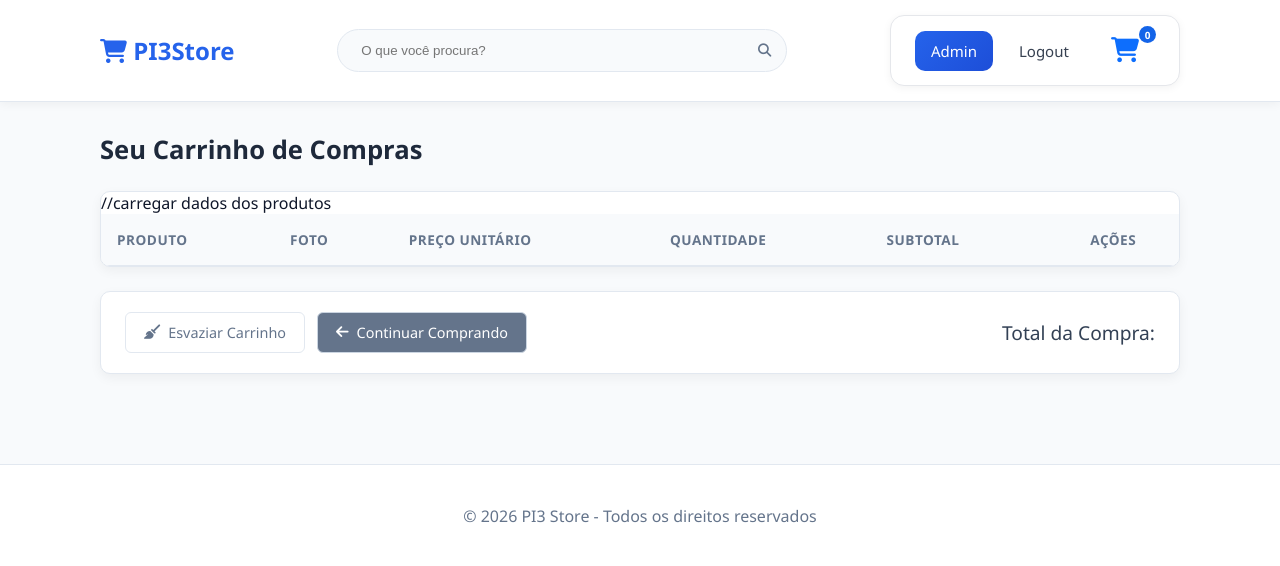
After one commit to dvt-siqueira/3b_lojavirtual, a PHP site: page /carrinhoVitrine.php in a window 1280 px wide. The commit adds this page. Shown: the top 566 px of the page. Run offline with PHP 8.4, Linux system fonts and the light colour scheme; a user stored in the database is signed in; lists and menus that the app fills with data are empty.

Commit message:
integração

```diff
--- a/admin/produtos/cadastrar.php
+++ b/admin/produtos/cadastrar.php
@@ -5,7 +5,7 @@ if (!isset($_SESSION['usuario_id'])) {
     header("Location: ../../login.php?erro=restrito");
     exit();
 }
-print_r($_SESSION);
+//print_r($_SESSION);
 
 exibirCabecalho("Cadastrar Novo Produto - Admin");
 exibirNavbar();
--- a/admin/produtos/functions.php
+++ b/admin/produtos/functions.php
@@ -1,6 +1,11 @@
 <?php
 require_once __DIR__ . '/../../config.php';
-session_start();
+require_once __DIR__ . '/../../controllers/CarrinhoController.php';
+
+
+if (session_status() === PHP_SESSION_NONE) {
+    session_start();
+}
 function buscarProdutos($pdo, $busca = '')
 {
 
@@ -61,6 +66,9 @@ function exibirRodape()
 
 function exibirNavbar()
 {
+    $controller = new CarrinhoController();
+    $dados = $controller->obterDadosView();
+
     if (str_contains($_SERVER['PHP_SELF'], '/admin/')) {
         $basePath = '../../';
     } elseif (str_contains($_SERVER['PHP_SELF'], '/models/')) {
@@ -83,12 +91,20 @@ function exibirNavbar()
                 <ul>
                     <?php
                     if (isset($_SESSION['usuario_id'])): ?>
-                       <li><a href="<?php echo $basePath; ?>admin/produtos/listar.php" class="btn-admin">Admin</a></li>
+                        <li><a href="<?php echo $basePath; ?>admin/produtos/listar.php" class="btn-admin">Admin</a></li>
                         <li><a href="<?php echo $basePath; ?>logout.php">Logout</a></li>
                     <?php else: ?>
-                         <li> <a href="<?php echo $basePath; ?>login.php">Login</a></li>
+                        <li> <a href="<?php echo $basePath; ?>login.php">Login</a></li>
 
                     <?php endif; ?>
+                    <li class="carrinho">
+                        <a href="<?php echo $basePath; ?>carrinhoVitrine.php">
+                            <i class="fa-solid fa-cart-shopping"></i>
+                            <span class="carrinho-badge">
+                                <?php echo $dados['quantidadeTotal']; ?>
+                            </span>
+                        </a>
+                    </li>
                 </ul>
             </nav>
         </div>
@@ -100,7 +116,6 @@ function exibirNavbar()
  */
 function exibirCardProduto($p)
 {
-    // Ajusta o caminho base para imagens dependendo de onde a página está sendo chamada
     if (str_contains($_SERVER['PHP_SELF'], '/admin/')) {
         $basePath = '../../';
     } else {
@@ -126,7 +141,7 @@ function exibirCardProduto($p)
             </p>
 
             <!-- Formulário enviando para carrinho.php -->
-            <form method="POST" action="<?php echo $basePath; ?>carrinho.php?acao=adicionar">
+            <form method="POST" action="<?php echo $basePath; ?>carrinhoVitrine.php?acao=adicionar">
                 <input type="hidden" name="produto_id" value="<?php echo $p['id']; ?>">
                 <button type="submit" class="btn-buy">Comprar</button>
             </form>
--- /dev/null
+++ b/carrinhoVitrine.php
@@ -0,0 +1,62 @@
+<?php
+//requerer as classes e iniciar o objeto
+
+
+
+require_once __DIR__ . '/admin/produtos/functions.php';
+exibirCabecalho("PI3 Store - Carrinho de Compras");
+exibirNavbar();
+?>
+
+<main class="container page-cart">
+    <h2 class="cart-title">Seu Carrinho de Compras</h2>
+
+    <?php if (!empty($dados['itens'])): ?>
+        <div class="cart-empty">
+            <i class="fa-solid fa-cart-shopping cart-empty-icon"></i>
+            <p>Seu carrinho está vazio!</p>
+            <a href="index.php" class="btn-primary">Voltar às compras</a>
+        </div>
+
+    <?php else: ?>
+        <div class="cart-table-wrapper">
+            <table class="cart-table">
+                <thead>
+                    <tr>
+                        <th>Produto</th>
+                        <th>Foto</th>
+                        <th>Preço Unitário</th>
+
+                        <th>Quantidade</th>
+                        <th>Subtotal</th>
+                        <th class="text-center">Ações</th>
+                    </tr>
+                </thead>
+                <tbody>
+		//carregar dados dos produtos
+
+		</tbody>
+            </table>
+        </div>
+
+        <div class="cart-summary">
+            <div class="summary-actions">
+                <a href="carrinhoVitrine.php?acao=limpar" class="btn-clear">
+                    <i class="fa-solid fa-broom"></i> Esvaziar Carrinho
+                </a>
+                <a href="index.php" class="btn-secondary">
+                    <i class="fa-solid fa-arrow-left"></i> Continuar Comprando
+                </a>
+            </div>
+
+            <div class="summary-total">
+                <span>Total da Compra:</span>
+
+            </div>
+        </div>
+    <?php endif; ?>
+</main>
+
+<?php
+exibirRodape();
+?>
--- a/controllers/CarrinhoController.php
+++ b/controllers/CarrinhoController.php
@@ -29,28 +29,28 @@ class CarrinhoController
             $item = new ItemCarrinho($produto, $quantidade);
             $this->getCarrinho()->adicionar($item);
         }
-        header('Location: carrinho.php');
+        header('Location: carrinhoVitrine.php');
         exit();
     }
 
     public function remover(int $produtoId): void
     {
         $this->getCarrinho()->remover($produtoId);
-        header('Location: carrinho.php');
+        header('Location: carrinhoVitrine.php');
         exit();
     }
 
     public function atualizar(int $produtoId, int $quantidade): void
     {
         $this->getCarrinho()->atualizarQuantidade($produtoId, $quantidade);
-        header('Location: carrinho.php');
+        header('Location: carrinhoVitrine.php');
         exit();
     }
 
     public function limpar(): void
     {
         $this->getCarrinho()->limpar();
-        header('Location: carrinho.php');
+        header('Location: carrinhoVitrine.php');
         exit();
     }
 
--- a/css/style.css
+++ b/css/style.css
@@ -7,15 +7,259 @@
     --border: #e2e8f0;
 }
 
+
 * { margin: 0; padding: 0; box-sizing: border-box; }
 body { font-family: 'Segoe UI', system-ui, sans-serif; background: var(--bg); color: var(--dark); }
 
 .container {
     max-width: 1100px;
     margin: 0 auto;
-    padding: 0 20px;
+    padding: 0 10px;
+}
+.carrinho {
+    position: relative;
 }
 
+.carrinho a {
+    position: relative;
+    display: inline-block;
+    text-decoration: none;
+}
+
+.carrinho i {
+    font-size: 25px;
+    color: #0d6efd;
+}
+
+.carrinho-badge {
+    position: absolute;
+    top: -2px;
+    right: -1px;
+
+    min-width: 17px;
+    height: 17px;
+    padding: 0 3px;
+
+    background: #1464e8;
+    color: white;
+
+    border-radius: 50%;
+
+    font-size: 10px;
+    font-weight: bold;
+
+    display: flex;
+    align-items: center;
+    justify-content: center;
+}
+
+/* --- Estilos do Carrinho --- */
+.page-cart {
+    padding-top: 30px;
+    padding-bottom: 50px;
+}
+
+.cart-title {
+    font-size: 1.6rem;
+    color: #1e293b;
+    margin-bottom: 24px;
+}
+
+/* Tabela */
+.cart-table-wrapper {
+    background: #ffffff;
+    border-radius: 10px;
+    box-shadow: 0 4px 12px rgba(0, 0, 0, 0.05);
+    overflow: hidden;
+    margin-bottom: 24px;
+    border: 1px solid #e2e8f0;
+}
+
+.cart-table {
+    width: 100%;
+    border-collapse: collapse;
+    text-align: left;
+}
+
+.cart-table th {
+    background-color: #f8fafc;
+    color: #64748b;
+    font-size: 0.85rem;
+    font-weight: 600;
+    text-transform: uppercase;
+    letter-spacing: 0.5px;
+    padding: 16px;
+    border-bottom: 1px solid #e2e8f0;
+}
+
+.cart-table td {
+    padding: 16px;
+    border-bottom: 1px solid #f1f5f9;
+    color: #334155;
+    font-size: 0.95rem;
+    vertical-align: middle;
+}
+
+.cart-table tr:last-child td {
+    border-bottom: none;
+}
+
+.product-name {
+    font-weight: 600;
+    color: #0f172a;
+}
+
+.subtotal-cell {
+    font-weight: 600;
+    color: #0f172a;
+}
+
+.text-center {
+    text-align: center;
+}
+
+/* Formulário de Quantidade */
+.qty-form {
+    display: inline-flex;
+    align-items: center;
+    gap: 6px;
+}
+
+.qty-input {
+    width: 60px;
+    padding: 6px 10px;
+    border: 1px solid #cbd5e1;
+    border-radius: 6px;
+    font-size: 0.95rem;
+    text-align: center;
+    outline: none;
+    transition: border-color 0.2s;
+}
+
+.qty-input:focus {
+    border-color: #2563eb;
+}
+
+.btn-refresh {
+    background: #f1f5f9;
+    border: 1px solid #cbd5e1;
+    color: #475569;
+    border-radius: 6px;
+    padding: 6px 10px;
+    cursor: pointer;
+    transition: all 0.2s;
+}
+
+.btn-refresh:hover {
+    background: #e2e8f0;
+    color: #0f172a;
+}
+
+.btn-remove {
+    color: #ef4444;
+    font-size: 1.1rem;
+    transition: color 0.2s;
+    padding: 6px;
+}
+
+.btn-remove:hover {
+    color: #dc2626;
+}
+
+/* Resumo e Ações */
+.cart-summary {
+    display: flex;
+    justify-content: space-between;
+    align-items: center;
+    background: #ffffff;
+    padding: 20px 24px;
+    border-radius: 10px;
+    border: 1px solid #e2e8f0;
+    box-shadow: 0 4px 12px rgba(0, 0, 0, 0.05);
+    flex-wrap: wrap;
+    gap: 16px;
+}
+
+.summary-actions {
+    display: flex;
+    align-items: center;
+    gap: 12px;
+}
+
+.btn-secondary, .btn-clear, .btn-primary {
+    display: inline-flex;
+    align-items: center;
+    gap: 8px;
+    padding: 10px 18px;
+    border-radius: 6px;
+    text-decoration: none;
+    font-weight: 500;
+    font-size: 0.9rem;
+    transition: all 0.2s;
+}
+
+.btn-primary {
+    background: #2563eb;
+    color: #ffffff;
+}
+
+.btn-primary:hover {
+    background: #1d4ed8;
+}
+
+.btn-secondary {
+    background: #f1f5f9;
+    color: #334155;
+    border: 1px solid #cbd5e1;
+}
+
+.btn-secondary:hover {
+    background: #e2e8f0;
+}
+
+.btn-clear {
+    background: transparent;
+    color: #64748b;
+    border: 1px solid #e2e8f0;
+}
+
+.btn-clear:hover {
+    background: #fef2f2;
+    color: #ef4444;
+    border-color: #fca5a5;
+}
+
+.summary-total {
+    font-size: 1.2rem;
+    color: #334155;
+}
+
+.summary-total strong {
+    font-size: 1.5rem;
+    color: #2563eb;
+    margin-left: 8px;
+}
+
+/* Estado Vazio */
+.cart-empty {
+    text-align: center;
+    padding: 60px 20px;
+    background: #ffffff;
+    border-radius: 10px;
+    border: 1px solid #e2e8f0;
+}
+
+.cart-empty-icon {
+    font-size: 3.5rem;
+    color: #cbd5e1;
+    margin-bottom: 16px;
+}
+
+.cart-empty p {
+    font-size: 1.1rem;
+    color: #64748b;
+    margin-bottom: 20px;
+}
 .main-header {
     background: white;
     padding: 15px 0;
@@ -288,6 +532,7 @@ tr:hover td {
 }
 
 .btn-admin:hover {
+     background: linear-gradient(135deg, #2563eb, #1d4ed8) !important;
     opacity: 0.9;
     transform: scale(1.03);
 }
--- a/models/produtos.php
+++ b/models/produtos.php
@@ -50,7 +50,7 @@ class Produto
             (float)$dados['preco'],
              (int)$dados['quantidade'],
             $dados['descricao'] ?? '',
-            $dados['imagem'] ?? 'default.png',
+            $dados['foto'] ?? 'default.png',
             (int)$dados['id']
         );
     }
@@ -68,7 +68,7 @@ class Produto
                 (float)$dados['preco'],
                 (int)$dados['quantidade'],
                 $dados['descricao'] ?? '',
-                $dados['imagem'] ?? 'default.png',
+                $dados['foto'] ?? 'default.png',
                 (int)$dados['id']
             );
         }
--- a/teste_produto.php
+++ b/teste_produto.php
@@ -5,8 +5,12 @@ $p1 = new Produto("Teclado",250.00,12,"RGB Switch Blue","teclado.jpg",1);
 
 echo "Pooduto: " . $p1->getNome() . "<br>";
 echo "Preço: " . $p1->getPreco() . "<br>";
+echo "Estoque: " . $p1->getQdtEstoque() . "<br>";
+echo "Imagem: " . $p1->getImagem() . "<br>";
+
 
 $pBD = Produto::buscarPorId(18);
 var_dump($pBD);
 
+
 ?>
```
Also changed, not shown: 3c_lojavirtual.sql (added, +107 -0 lines), carrinho.php (deleted, +0 -51 lines), -----Aulas-----/Aula15/integracao.md (added), assets/img/produtos/d83f160de31d439d63fb7b1a21b1d0a0.webp (added).
